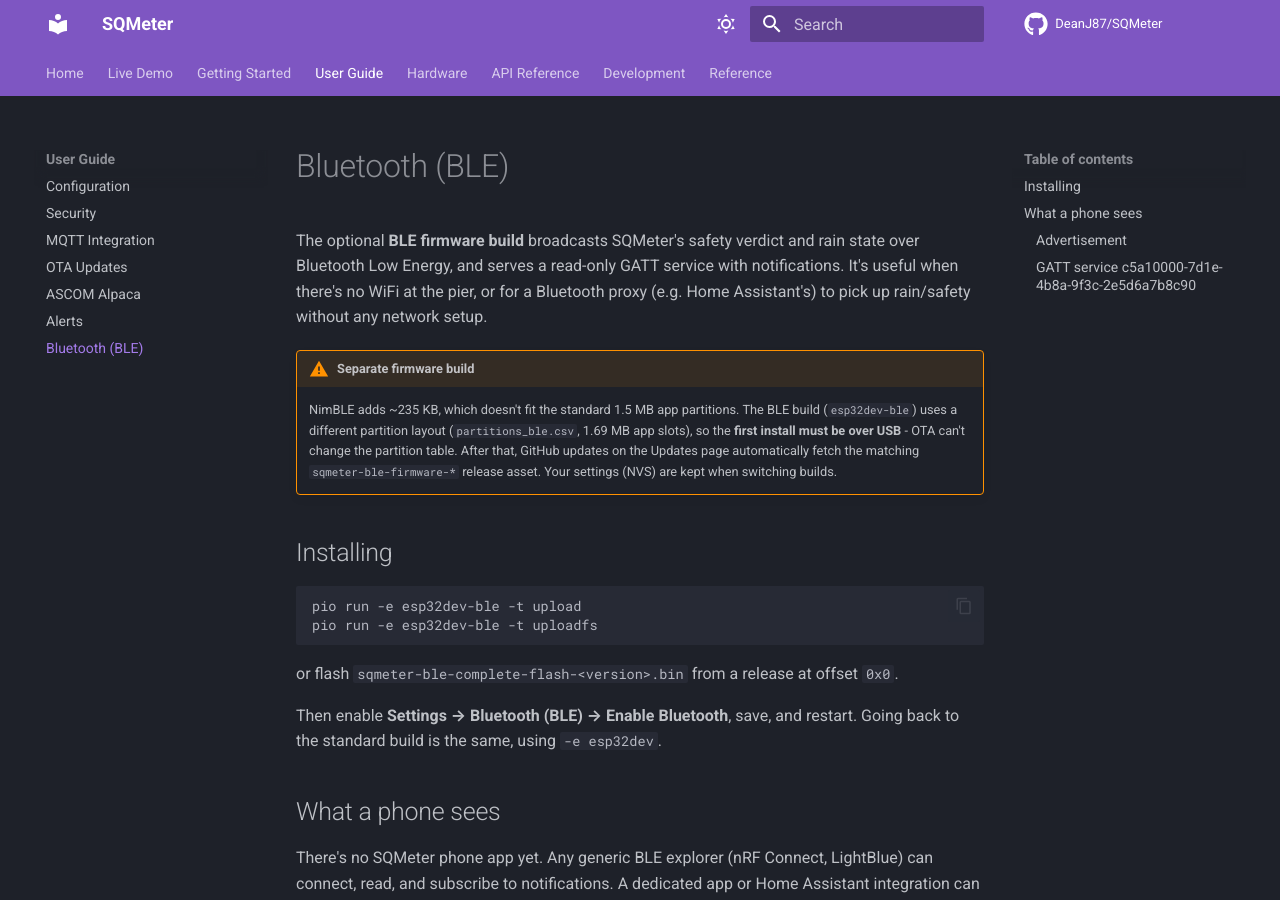
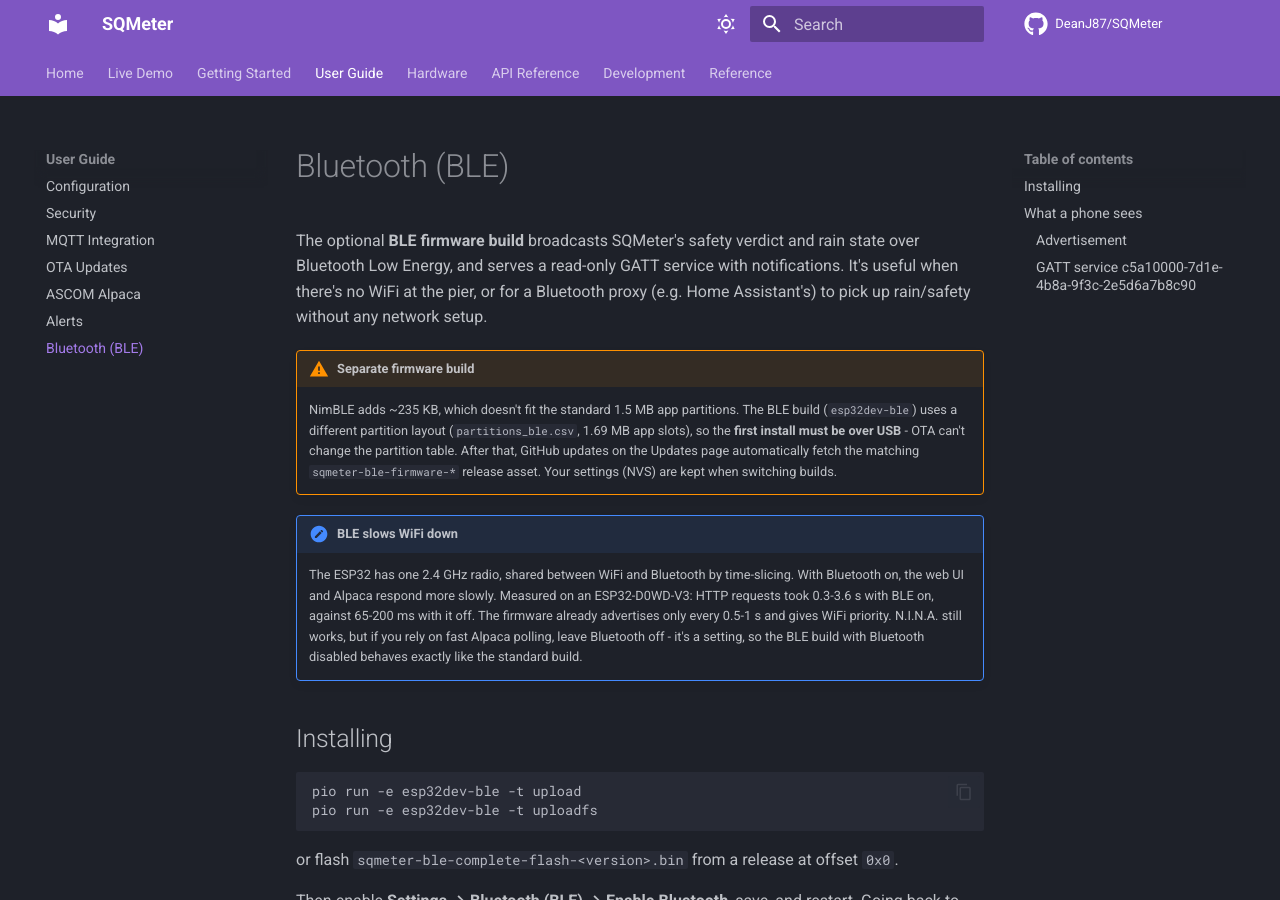
Before and after one commit to DeanJ87/SQMeter, an MkDocs documentation site: the page built from docs/user-guide/ble.md, in a window 1280 px wide and 900 px high. Built offline with MkDocs 1.6.1 and Material for MkDocs 9.7.7, drawn with Linux system fonts in a browser that asks for light colours; comment, search, counter and statistics services are not loaded.

Commit message:
docs(ble): document the measured WiFi latency cost of BLE coexistence

```diff
--- a/docs/user-guide/ble.md
+++ b/docs/user-guide/ble.md
@@ -4,6 +4,9 @@
 
 !!! warning "Separate firmware build"
     NimBLE adds ~235 KB, which doesn't fit the standard 1.5 MB app partitions. The BLE build (`esp32dev-ble`) uses a different partition layout (`partitions_ble.csv`, 1.69 MB app slots), so the **first install must be over USB** - OTA can't change the partition table. After that, GitHub updates on the Updates page automatically fetch the matching `sqmeter-ble-firmware-*` release asset. Your settings (NVS) are kept when switching builds.
+
+!!! note "BLE slows WiFi down"
+    The ESP32 has one 2.4 GHz radio, shared between WiFi and Bluetooth by time-slicing. With Bluetooth on, the web UI and Alpaca respond more slowly. Measured on an ESP32-D0WD-V3: HTTP requests took 0.3-3.6 s with BLE on, against 65-200 ms with it off. The firmware already advertises only every 0.5-1 s and gives WiFi priority. N.I.N.A. still works, but if you rely on fast Alpaca polling, leave Bluetooth off - it's a setting, so the BLE build with Bluetooth disabled behaves exactly like the standard build.
 
 ## Installing
 
--- a/web/src/components/BleSettings.tsx
+++ b/web/src/components/BleSettings.tsx
@@ -47,6 +47,10 @@
             Status: {ble.active ? `advertising, ${ble.clients} client${ble.clients === 1 ? '' : 's'} connected` : 'off'}
             {ble.active !== enabled && ' - restart to apply'}
           </p>
+          <p class="text-xs text-amber-300">
+            WiFi and Bluetooth share one radio: with Bluetooth on, the web UI and Alpaca respond noticeably slower (around
+            0.3-3.6 s instead of under 0.2 s).
+          </p>
           <p class="text-xs text-gray-500">Alerts appear on the BLE alert characteristic when "Enable alerts" is on above.</p>
         </div>
       )}
```
